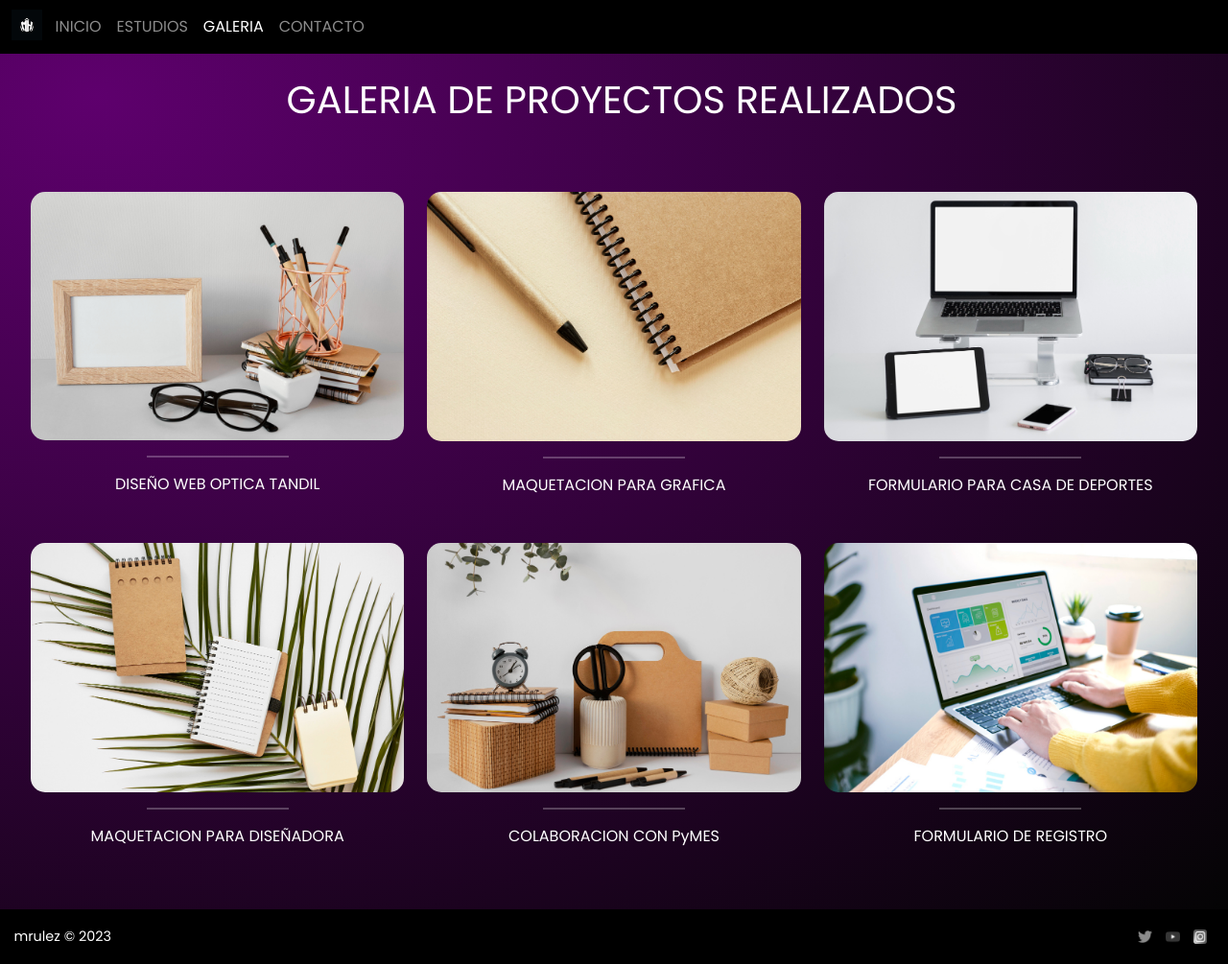
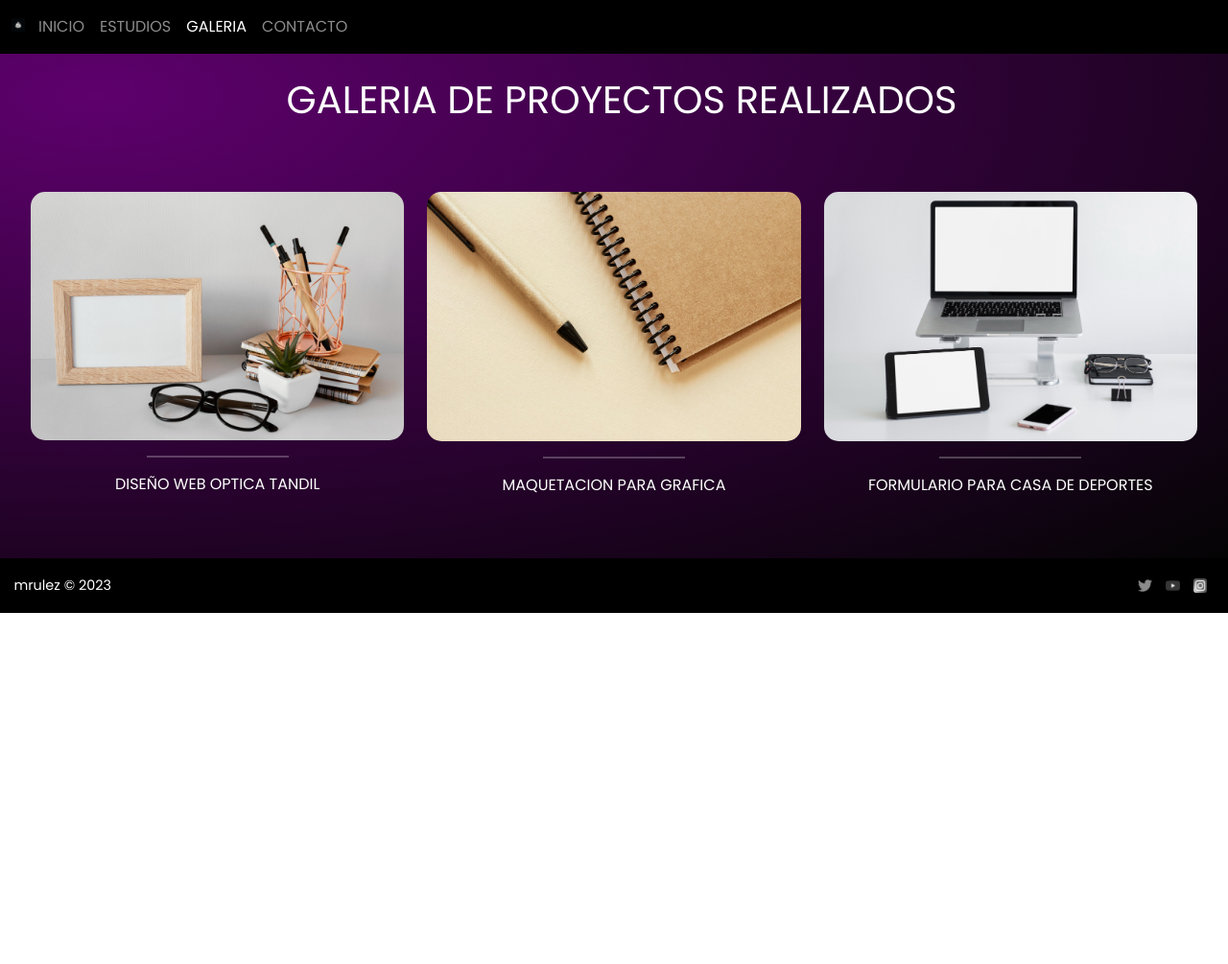
Before and after one commit to matirulez/PFmatiasheredia, a website: page pages/gallery.html in a window 1280 px wide. Shown: the whole page at 96% size. After the commit the page ends 800 px from the top, so only its background shows below. Drawn offline with nearby package versions, Linux system fonts and the light colour scheme.

Commit message:
Zoom img

```diff
--- a/pages/gallery.html
+++ b/pages/gallery.html
@@ -73,35 +73,7 @@
                     <p>FORMULARIO PARA CASA DE DEPORTES</p>
                 </div>
             </div>
-            <div class="col-12 col-md-6 col-lg-4 gallery-work-item">
-                <div class="item-image">
-                    <img src="../images/works/04.jpg" />
-                </div>
-                <hr class="hr-product">
-                <div class="producto-info">
-                    <p>MAQUETACION PARA DISEÑADORA</p>
-                </div>
-            </div>
-            <div class="col-12 col-md-6 col-lg-4 gallery-work-item">
-                <div class="item-image">
-                    <img src="../images/works/05.jpg" />
-                </div>
-                <hr class="hr-product">
-                <div class="producto-info">
-                    <p>COLABORACION CON PyMES</p>
-                </div>
-            </div>
-            <div class="col-12 col-md-6 col-lg-4 gallery-work-item">
-                <div class="item-image">
-                    <img src="../images/works/06.jpg" />
-                </div>
-                <hr class="hr-product">
-                <div class="producto-info">
-                    <p>FORMULARIO DE REGISTRO</p>
-                </div>
-            </div>
-            </div>
-        </div>
+
     </section>
     </div>
     <footer class="footer">
--- a/scss/secciones/_gallery.scss
+++ b/scss/secciones/_gallery.scss
@@ -18,11 +18,18 @@
     text-align: center;
     flex: 1 0 300px;
     max-width: 300px;
+
 }
 
 .item-image img {
     border-radius: 15px;
+    &:hover {
+        transform: scale(1.1);
+        transition: 2s;
+    }
 }
+
+
 
 .hr-product{
     color: #fff;
```
Also changed, not shown: css/style.css, 1 other file.
